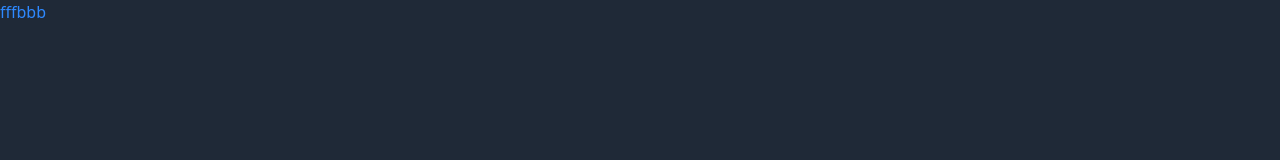
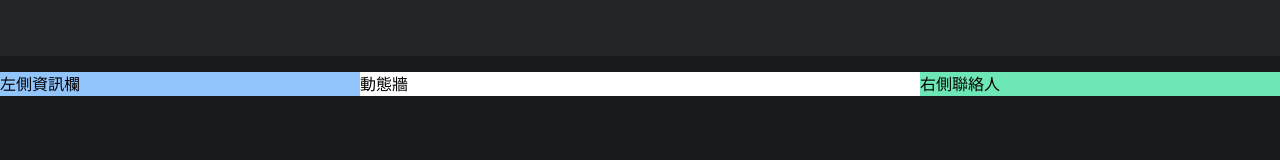
Before and after one commit to LinFengMing/tailwind-facebook-ui, a website built with webpack: page src/index.html in a window 1280 px wide. Shown: the top 160 px of the page. Built offline with nearby package versions, Linux system fonts and the light colour scheme.

Commit message:
feat: 實戰仿Facebook UI，版面佈局

```diff
--- a/src/index.html
+++ b/src/index.html
@@ -6,7 +6,24 @@
     <meta name="viewport" content="width=device-width, initial-scale=1.0" />
     <title>Facebook UI</title>
   </head>
-  <body class="bg-gray-800">
-    <p class="text-fb">fffbbb</p>
+  <body class="bg-fb-bg">
+    <header class="w-full h-[56px] bg-fb-header fixed top-0 left-0 right-0"></header>
+
+    <main class="min-h-[100vh] pt-main-span flex">
+      <!-- 左側資訊欄 -->
+      <div class="hidden sticky top-main-span max-w-[360px] w-full h-full lg:block">
+        <p class="w-full bg-blue-300">左側資訊欄</p>
+      </div>
+      <!-- 動態牆 -->
+      <div class="max-w-[744px] w-full mx-auto h-[200vh]">
+        <p class="w-full bg-white">動態牆</p>
+      </div>
+      <!-- 右側聯絡人 -->
+      <div class="hidden sticky top-main-span max-w-[360px] w-full h-full lg:block">
+        <p class="w-full bg-green-300">右側聯絡人</p>
+      </div>
+    </main>
+
+    <script src="./index.js"></script>
   </body>
 </html>
--- a/tailwind.config.js
+++ b/tailwind.config.js
@@ -4,6 +4,9 @@ module.exports = {
   darkMode: false, // or 'media' or 'class'
   theme: {
     extend: {
+      spacing: {
+        'main-span': '72px',
+      },
       colors: {
         'fb-bg': '#18191a',
         'fb-header': '#242526',
```
